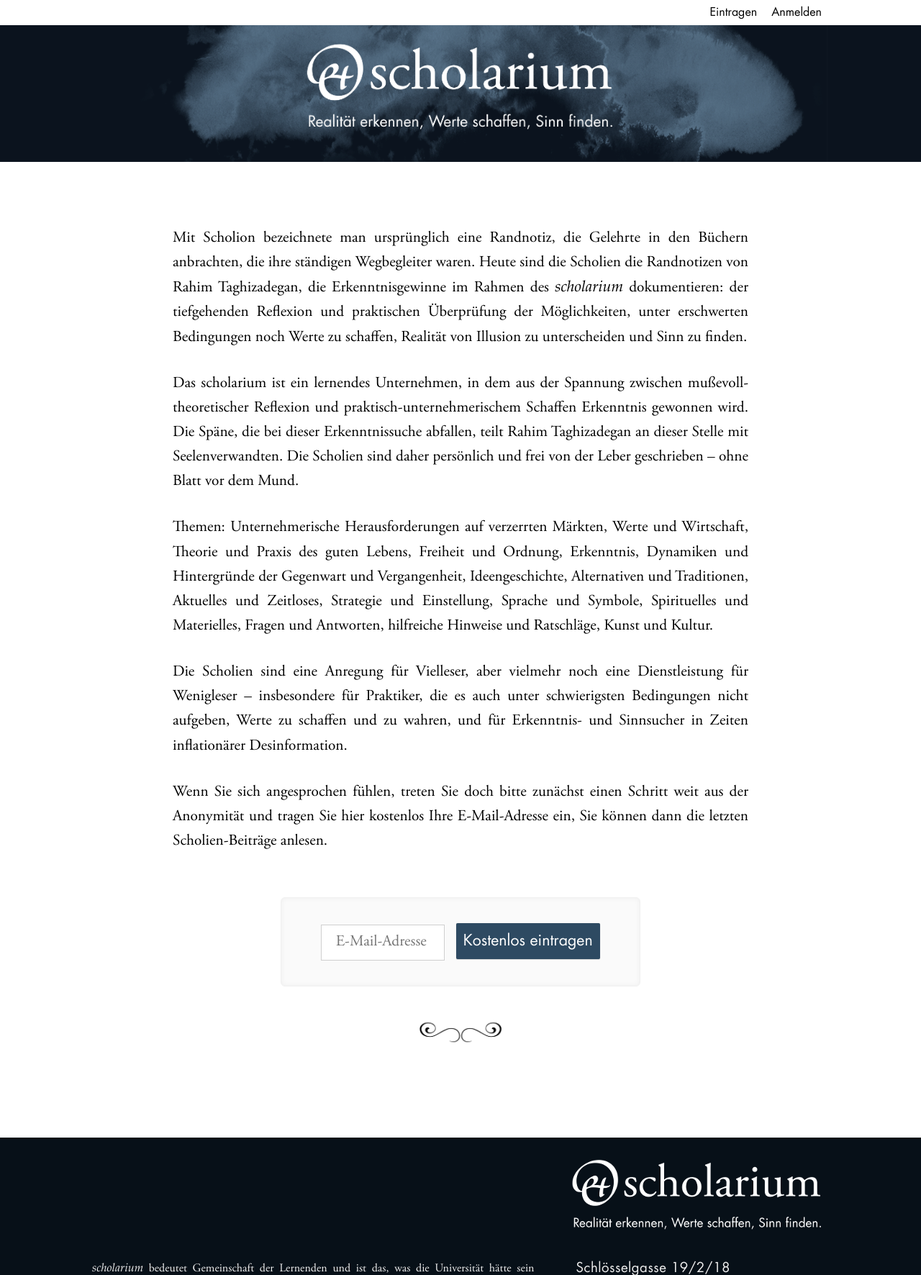
After one commit to wmles/scholarium, a Django app: template templates/Gast/scholien.html in a window 1280 px wide. The commit adds this page. Shown: the top 1772 px of the page at 72% size. Run offline with Django 3.2, Linux system fonts and the light colour scheme; the template is opened without the code that fills it, so the values that code supplies are empty; some libraries are stand-ins or nearby versions.

Commit message:
Templates für Gast-views

```diff
--- a/Scholien/urls.py
+++ b/Scholien/urls.py
@@ -6,20 +6,20 @@ from Grundgeruest.views import DetailMitMenue, ListeMitMenue
 app_name = 'Scholien'
 
 urlpatterns = [
-    url(r'^/$',
+    url(r'^$',
         ListeMitMenue.as_view(
             model=models.Artikel,
             template_name='Scholien/liste_artikel.html',
             context_object_name='liste_artikel',
             paginate_by = 5,),
         name='liste_artikel'),
-    url(r'^/(?P<slug>[-\w]+)/$',
+    url(r'^(?P<slug>[-\w]+)/$',
         DetailMitMenue.as_view(
             template_name='Scholien/detail.html',
             model=models.Artikel,
             context_object_name = 'scholie'),
         name='veranstaltung_detail'),
-    url(r'^/aus_datei_einlesen$',
+    url(r'^aus_datei_einlesen$',
         views.aus_datei_einlesen,
         name='aus_datei_einlesen'),
     ]
--- a/Veranstaltungen/templates/Veranstaltungen/liste_alle.html
+++ b/Veranstaltungen/templates/Veranstaltungen/liste_alle.html
@@ -14,7 +14,7 @@
         {{ veranstaltung.datum | date:"l, d. F Y," }} {{ art.zeit_beginn | time:"H:i" }} bis {{ art.zeit_ende|time:"H:i" }} Uhr
       </div>
       <p>{{ veranstaltung.beschreibung }}</p>
-      <div><img src="{% static 'img/linie.png' %}" alt='linie'></div>
+      <p class="linie"><img src="{% static 'img/linie.png' %}" alt='linie'></p>
     </div>
     {% endwith %}{% endfor %}
   </div>
--- a/seite/static/ilja.css
+++ b/seite/static/ilja.css
@@ -422,7 +422,7 @@ th, td {
 th {
 	font-size: 14pt;
 	height: 20px;
-  padding: 5px 0;
+    padding: 5px 0;
 	color: rgb(180,180,180);
 	text-align: right;
 }
@@ -430,6 +430,105 @@ th {
 td {
 	font-size: 12pt;
 }
+
+/* Gast-Seiten */
+
+.blog {
+	width: 800px;
+	padding-bottom: 30px;
+	margin: auto;
+}
+
+.blog h1 {
+	font-size: 20pt;
+}
+
+.blog p {
+	line-height: 1.6em;
+	margin: 30px 0 30px;
+	font-size: 16pt;
+}
+
+.blog a:link {
+	color: rgb(46,74,98);
+	border-bottom: 1px dotted;
+}
+
+.blog a:hover {
+	border-bottom: 1px solid;
+	color: rgba(46,74,98,0.8);
+}
+
+.blog a:visited {
+	border-bottom: 1px solid;
+	color: rgba(46,74,98,0.6);
+}
+
+.blog a {
+	text-decoration: none;
+}
+
+.blog_text_fragen h2 {
+	font-size: 20pt;
+	text-shadow: 0px 0px 0px #666;
+	text-align: left;
+	font-family: "Garamond", Georgia, Times, sans-serif;
+	font-weight: normal;
+}
+
+.blog_upgrade, .blog_subscribe {
+	padding: 30px;
+	width: 100%;
+    background-color: #fafafa;
+    border: 1px solid #f0f0f0;
+    border-radius: 6px;
+    box-shadow: 0px 0px 7px 0px rgba(0, 0, 0, 0.05) inset;
+    display: inline-block;
+    font-size: 16pt;
+    max-width: 900px;
+    position: relative;
+    text-align: center;
+}
+
+.blog_subscribe {
+    max-width: 438px;
+    margin: 30px auto;
+}
+
+.inputfield {
+	padding: 0 14px;
+	background-color: #fff;
+	border: 1px solid #cfcfcf;
+	margin: 5px;
+	width: 172px;
+	height: 50px;
+	font-size: 16pt;
+	font-family: "Garamond", Georgia, Times, sans-serif;
+}
+
+.inputbutton {
+	text-decoration: none;
+	background: rgb(46,74,98);
+	color: #fff;
+	border: 0;
+	border-radius: 2px;
+	margin: 5px;
+	min-width: 200px;
+	height: 50px;
+	font-size: 16pt;
+	font-family: "Futura Book", Helvetica, Arial, serif;
+	box-shadow: 0px 1px 1px 0px rgba(0, 0, 0, 0.12), 0px 0px 1px 0px rgba(0, 0, 0, 0.24);
+}
+
+.inputbutton:hover {
+	background: rgb(30,48,64);
+}
+
+.inputbutton:disabled {
+	background: rgb(200,200,200);
+}
+
+/* Veranstaltungen */
 
 div.veranstaltungen {
 	width: 60%;
@@ -475,12 +574,13 @@ div.veranstaltung p {
 	line-height: 1.6;
 }
 
-div.veranstaltung p + div {
+p.linie {
 	margin-top: 15px;
 	text-align: center !important;
+	padding-bottom: 20px;
 }
 
-div.veranstaltung p + div > img {
+p.linie img {
 	display: inline;
 	max-height: 35px;
 }
--- a/seite/urls.py
+++ b/seite/urls.py
@@ -15,17 +15,26 @@ Including another URLconf
 """
 from django.conf.urls import include, url
 from django.contrib import admin
+from Grundgeruest.views import TemplateMitMenue
 from Veranstaltungen.urls import *
 
 urlpatterns = [
     url(r'^admin/doc/', include('django.contrib.admindocs.urls')),
     url(r'^admin/', admin.site.urls),
+    url(r'^fragen/',
+        TemplateMitMenue.as_view(
+            template_name='Gast/fragen.html'),
+        name='gast_fragen'),
+    url(r'^scholien/',
+        TemplateMitMenue.as_view(
+            template_name='Gast/scholien.html'),
+        name='gast_scholien'),
     url(r'^accounts/', include('userena.urls')),
     url(r'^warenkorb/', include('warenkorb.urls')),
     url(r'^veranstaltungen/', include(veranstaltungen_urls)),
     url(r'^salon/', include(salons_urls)),
     url(r'^seminare/', include(seminare_urls)),
     url(r'^bibliothek/', include('Bibliothek.urls')),
-    url(r'^scholien', include('Scholien.urls')),
+    url(r'^scholien/', include('Scholien.urls')),
     url(r'^', include('Grundgeruest.urls')),
 ]
--- /dev/null
+++ b/templates/Gast/scholien.html
@@ -0,0 +1,26 @@
+{% extends "base.html" %}
+{% load static %}
+
+{% block content %}
+	<article class="blog">
+		<div class="blog_text">
+			<p>Mit Scholion bezeichnete man urspr&uuml;nglich eine Randnotiz, die Gelehrte in den B&uuml;chern anbrachten, die ihre st&auml;ndigen Wegbegleiter waren. Heute sind die Scholien die Randnotizen von Rahim Taghizadegan, die Erkenntnisgewinne im Rahmen des <i>scholarium</i> dokumentieren: der tiefgehenden Reflexion und praktischen &Uuml;berpr&uuml;fung der M&ouml;glichkeiten, unter erschwerten Bedingungen noch Werte zu schaffen, Realit&auml;t von Illusion zu unterscheiden und Sinn zu finden.</p>
+			<p>Das scholarium ist ein lernendes Unternehmen, in dem aus der Spannung zwischen mu&szlig;evoll-theoretischer Reflexion und praktisch-unternehmerischem Schaffen Erkenntnis gewonnen wird. Die Sp&auml;ne, die bei dieser Erkenntnissuche abfallen, teilt Rahim Taghizadegan an dieser Stelle mit Seelenverwandten. Die Scholien sind daher pers&ouml;nlich und frei von der Leber geschrieben &ndash; ohne Blatt vor dem Mund.</p>
+			<p>Themen: Unternehmerische Herausforderungen auf verzerrten M&auml;rkten, Werte und Wirtschaft, Theorie und Praxis des guten Lebens, Freiheit und Ordnung, Erkenntnis, Dynamiken und Hintergr&uuml;nde der Gegenwart und Vergangenheit, Ideengeschichte, Alternativen und Traditionen, Aktuelles und Zeitloses, Strategie und Einstellung, Sprache und Symbole, Spirituelles und Materielles, Fragen und Antworten, hilfreiche Hinweise und Ratschl&auml;ge, Kunst und Kultur.</p>
+			<p>Die Scholien sind eine Anregung f&uuml;r Vielleser, aber vielmehr noch eine Dienstleistung f&uuml;r Wenigleser &ndash; insbesondere f&uuml;r Praktiker, die es auch unter schwierigsten Bedingungen nicht aufgeben, Werte zu schaffen und zu wahren, und f&uuml;r Erkenntnis- und Sinnsucher in Zeiten inflation&auml;rer Desinformation.</p>
+
+<p>Wenn Sie sich angesprochen f&uuml;hlen, treten Sie doch bitte zun&auml;chst einen Schritt weit aus der Anonymit&auml;t und tragen Sie hier kostenlos Ihre E-Mail-Adresse ein, Sie k&ouml;nnen dann die letzten Scholien-Beitr&auml;ge anlesen.</p>
+		</div>
+		<div style="text-align: center;">
+			<div class="blog_subscribe">
+				<form method="post" action="/scholien/index.php" name="registerform">
+        			<input class="inputfield" type="email" placeholder=" E-Mail-Adresse" name="user_email" autocomplete="off" required>
+        			<input type=hidden name="first_reg" value="scholien">
+        			<input class="inputbutton" type="submit" name="eintragen_submit" value="Kostenlos eintragen">
+      			</form>
+			</div>
+		</div>
+		<p class="linie"><img src="{% static 'img/linie.png' %}" alt=""></p>
+
+    </article>
+{% endblock content %}
```
Also changed, not shown: templates/Gast/fragen.html (added, +31 -0 lines), Bibliothek/migrations/0006_buch_zusammenfassung.py (added).
